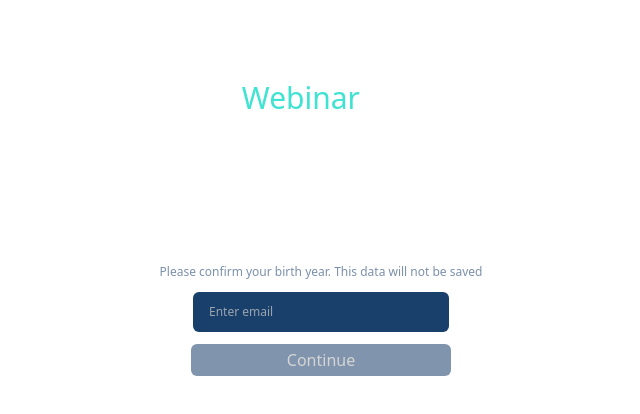
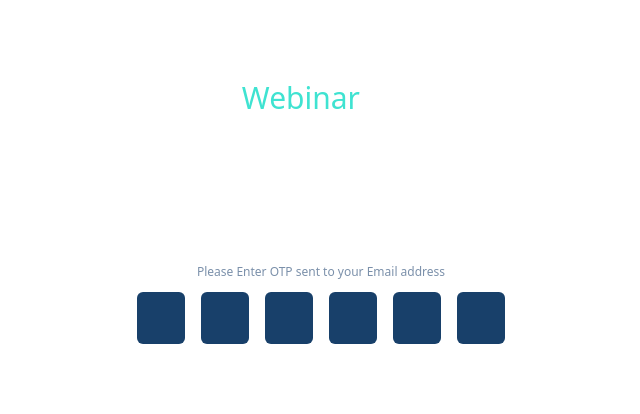
Before and after one commit to HardikPratap/tailwind, a React app in the folder screen1/: page / in a window 1280 px wide. Shown: the top 414 px of the page, without its empty margins (319-959 px from the left). Built offline with nearby package versions, Linux system fonts and the light colour scheme; the HTML template or start-up script is replaced by a standard one.

Commit message:
OTP component

```diff
--- a/screen1/src/App.jsx
+++ b/screen1/src/App.jsx
@@ -4,13 +4,15 @@ import viteLogo from '/vite.svg'
 import './App.css'
 import Screen1 from './components/screen1'
 import Screen2 from './components/screen2'
+import Otp from './components/Otp/Otp'
 
 function App() {
 
 
   return <div>
     {/* <Screen1/> */}
-    <Screen2 />
+    {/* <Screen2 /> */}
+    <Otp/>
   </div>
 }
 
--- /dev/null
+++ b/screen1/src/components/Otp/Otp.jsx
@@ -0,0 +1,35 @@
+import React from 'react'
+import OtpBox from './OtpBox'
+import { useState } from 'react'
+
+function Otp() {
+    const [value , setValue] = useState('');
+
+    function onChange(newValue){
+        setValue(newValue)
+        console.log(newValue)
+    }
+
+  return (
+    <div>
+      <div className='text-center m-20 text-3xl'>
+            <span className='text-heading'>Webinar</span><span  className='text-white'>.gg</span>
+        </div>
+        <div className='text-white text-center text-xl font-medium m-10'>
+            OPT SENT ON EMAIL
+        </div>
+        <div className='text-center text-para text-xs flex flex-col'>
+            Please Enter OTP sent to your Email address
+        </div>
+
+         {/* Otp Box */}
+         <div className='max-w-fit mx-auto'>
+            <OtpBox onChange={onChange} value={value} valueLength={6} />
+
+         </div>
+
+    </div>
+  )
+}
+
+export default Otp
--- /dev/null
+++ b/screen1/src/components/Otp/OtpBox.jsx
@@ -0,0 +1,100 @@
+import React from 'react'
+import { useMemo } from 'react';
+
+
+function OtpBox({value,valueLength,onChange}) {
+    const Regex_digit= /^\d$/
+
+    const valueItems = useMemo(()=>{
+        const valueArr= value.split('')
+        const items=[]
+        console.log(valueArr)
+        console.log(valueLength)
+
+        for(let i=0; i<valueLength; i++){
+            const char = valueArr[i]
+            const isNumber = Regex_digit.test(char)
+            items.push(isNumber ? char : '');
+        }
+        return items
+    },[value,valueLength])
+
+    function focusToNext(e){
+       const nextElementSibling = e.target.nextElementSibling;
+       if(nextElementSibling){
+        nextElementSibling.focus()
+       }
+    }
+
+    function focusToPrevious(e){
+        const previousElement= e.target.previousElementSibling
+        if(previousElement){
+            previousElement.focus()
+        }
+    }
+
+    function inputOnChange(e,index){
+        const target=e.target
+        let targetValue= target.value
+        console.log(targetValue)
+        const isNumber=Regex_digit.test(targetValue)
+        console.log(isNumber)
+
+        if(!isNumber || targetValue !== ''){
+            return
+        }
+
+       const newValue= value.substring(0,index)+(isNumber ? targetValue : '')+value.substring(index+1)
+        onChange(newValue)
+
+        if (isNumber) {
+            focusToNext(target);
+          }
+    }
+
+    const inputOnKeyDown = (e) => {
+        const { key } = e;
+        const target = e.target;
+
+        if (key === 'ArrowRight' || key === 'ArrowDown') {
+          e.preventDefault();
+          focusToNextInput(target);
+        } else if (key === 'ArrowLeft' || key === 'ArrowUp') {
+          e.preventDefault();
+          focusToPrevious(target);
+        } else if (key === 'Backspace' && target.value === '') {
+          focusToPrevious(target);
+        }
+      };
+
+      const inputOnFocus = (e) => {
+        const { target } = e;
+        const prevInputEl = target.previousElementSibling;
+
+        if (prevInputEl && prevInputEl.value === '') {
+          prevInputEl.focus();
+        }
+
+        target.setSelectionRange(0, target.value.length);
+      };
+  return (
+    <div className='flex max-w-fit mx-auto gap-x-4'>
+      {valueItems.map((digit, index) =>(
+        <input type="text"
+                key={index}
+                inputMode='numeric'
+                autoComplete='one-time-code'
+                pattern='\d{1}'
+                maxLength={6}
+                value={digit}
+                onChange={(e)=>inputOnChange(e,index)}
+                onKeyDown={inputOnKeyDown}
+                onFocus={inputOnFocus}
+                className='w-12 mt-3 py-3 px-2 rounded-md text-center text-lg bg-input text-white'
+        />
+      ))}
+    </div>
+  )
+}
+
+export default OtpBox
```
Also changed, not shown: 2 other files (tests, documents, lock files or other folders).
